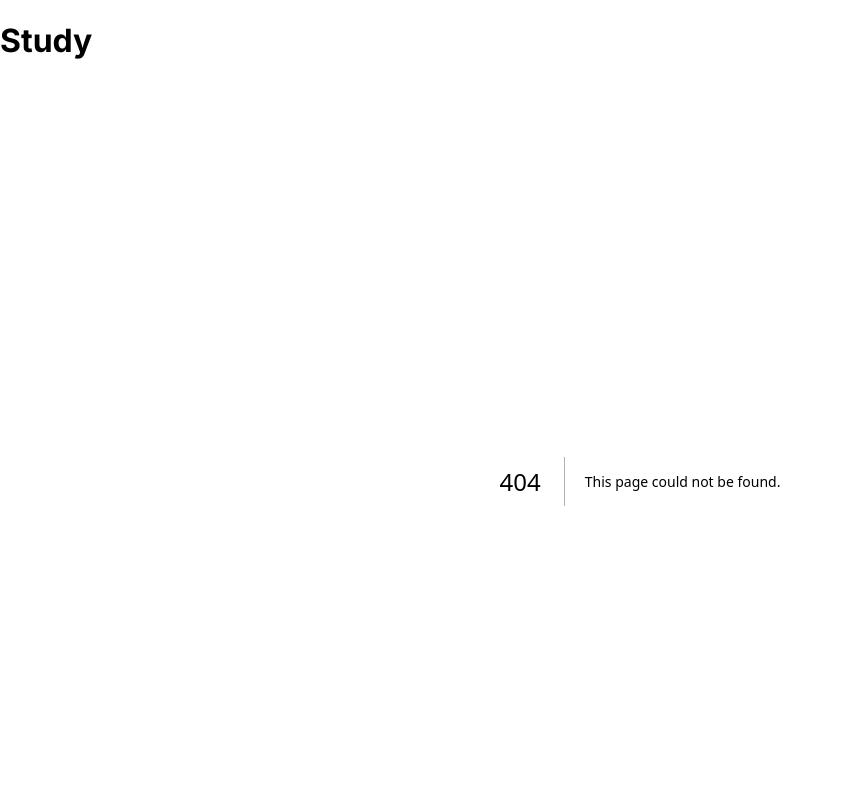
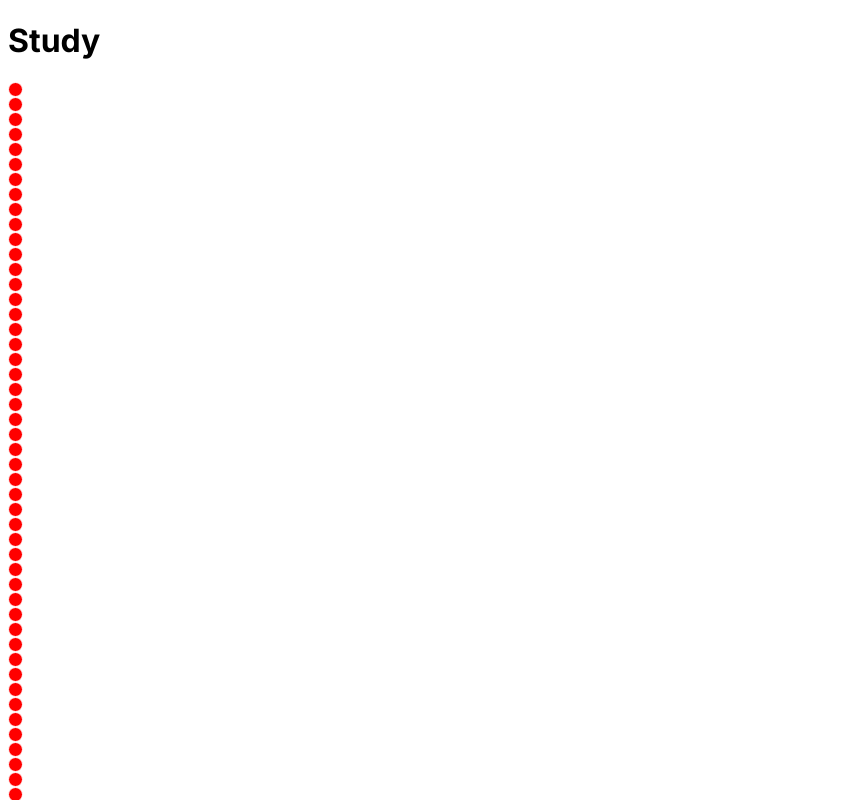
Before and after one commit to so1gging/study-fr, a Next.js app: page /svg-vs-div in a window 1280 px wide. Before the commit this address had no page. Shown: the top 800 px of the page, without its empty margins (0-842 px from the left). Built offline with nearby package versions, Linux system fonts and the light colour scheme.

Commit message:
[svg-vs-div] 추가

```diff
--- a/app/page.tsx
+++ b/app/page.tsx
@@ -14,6 +14,9 @@ export default function Home() {
         <li>
           <Link href="./children-api">Children</Link>
         </li>
+        <li>
+          <Link href="./svg-vs-div">svg vs div</Link>
+        </li>
       </ul>
     </div>
   )
--- /dev/null
+++ b/app/svg-vs-div/page.tsx
@@ -0,0 +1,19 @@
+'use client'
+import Div from '@/components/Div'
+import { useEffect } from 'react'
+
+const MAX = 100
+
+export default function Page() {
+  useEffect(() => {
+    console.log(performance.now())
+  }, [])
+
+  return (
+    <>
+      {new Array(MAX).fill(0).map((_, idx) => (
+        <Div key={`svg-${idx}`} />
+      ))}
+    </>
+  )
+}
--- /dev/null
+++ b/components/Div.tsx
@@ -0,0 +1,10 @@
+import styled from 'styled-components'
+
+const Div = styled.div`
+  background-color: red;
+  width: 13px;
+  height: 13px;
+  border-radius: 100%;
+  border: 1px solid white;
+`
+export default Div
```
Also changed, not shown: components/Svg.tsx (added, +7 -0 lines).
